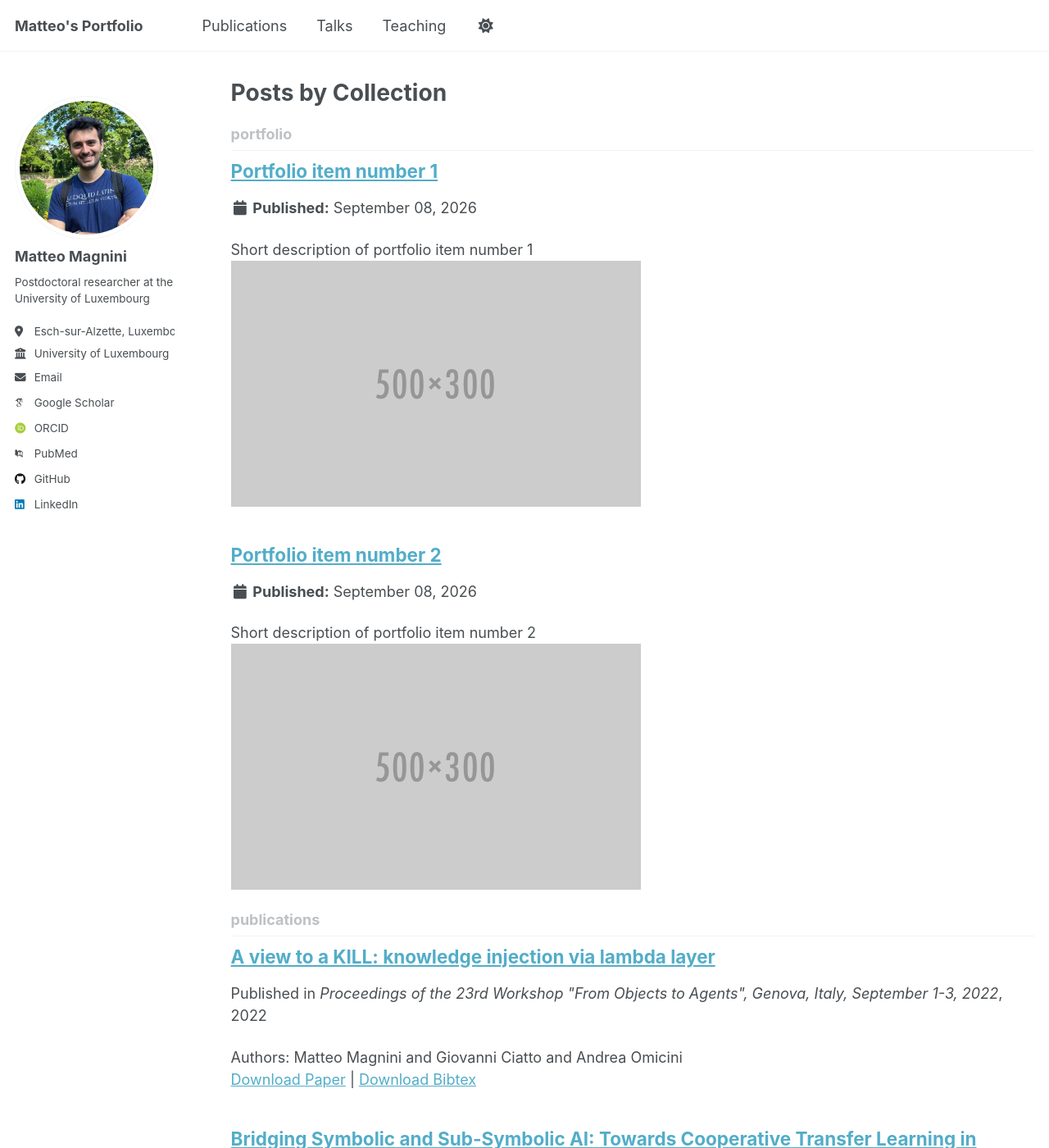
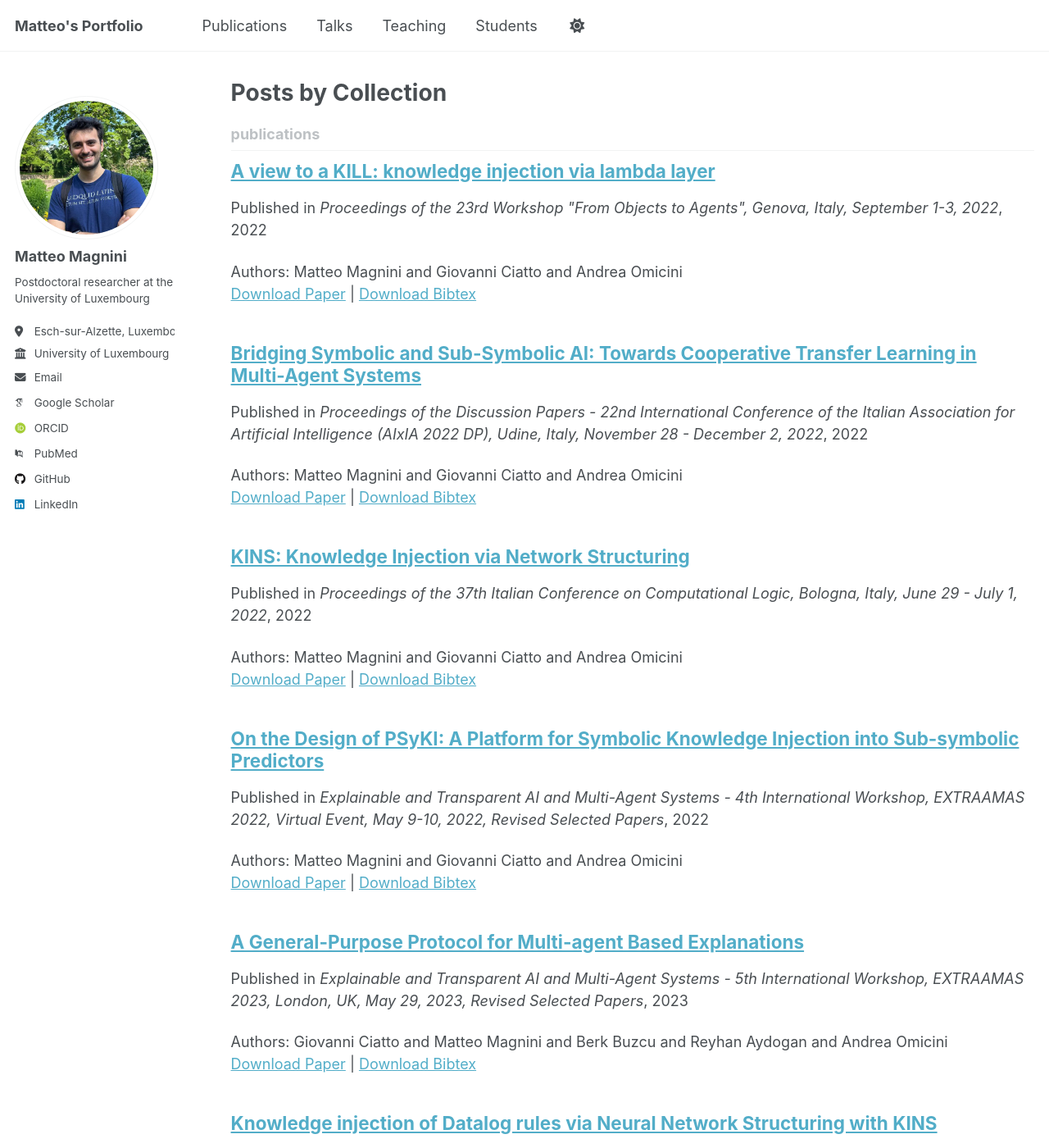
Before and after one commit to MatteoMagnini/matteomagnini.github.io, a Jekyll site: the page built from _pages/collection-archive.html, in a window 1280 px wide and 1400 px high. Shown: the whole window at 82% size. Built offline with Jekyll 4.4.1, drawn with Linux system fonts in a browser that asks for light colours; some web fonts are replaced; a script that is not in the unit is left out; some of the changed text lies outside the part shown.

Commit message:
chore: add students page

```diff
--- a/_config.yml
+++ b/_config.yml
@@ -224,7 +224,7 @@
   publications:
     output: true
     permalink: /:collection/:path/
-  portfolio:
+  students:
     output: true
     permalink: /:collection/:path/
   talks:
--- a/_data/navigation.yml
+++ b/_data/navigation.yml
@@ -17,8 +17,8 @@
   - title: "Teaching"
     url: /teaching/
 
-  #- title: "Portfolio"
-  #  url: /portfolio/
+  - title: "Students"
+    url: /students/
 
   #- title: "Blog Posts"
   #  url: /year-archive/
--- /dev/null
+++ b/_sass/layout/_students.scss
@@ -0,0 +1,79 @@
+.students-document-grid {
+  display: flex;
+  flex-wrap: wrap;
+  gap: 1.25rem;
+  margin-bottom: 2rem;
+  justify-content: flex-start;
+}
+
+/* Card */
+
+.resource-card {
+  background: var(--card-bg);
+  border-radius: 8px;
+  border: 1px solid var(--card-border);
+  padding: 0.9rem 1rem;
+  box-shadow: var(--card-shadow);
+  transition: transform 0.12s ease, box-shadow 0.12s ease, border-color 0.12s ease;
+  display: flex;
+  flex-direction: column;
+  justify-content: space-between;
+  width: 30%;
+  box-sizing: border-box;
+}
+
+.resource-card:hover {
+  transform: translateY(-2px);
+  box-shadow: var(--card-shadow-hover);
+  border-color: var(--card-border);
+}
+
+.resource-card-header {
+  margin-bottom: 0.4rem;
+}
+
+.resource-card-header-main {
+  display: flex;
+  align-items: flex-start;
+  justify-content: space-between;
+  gap: 0.5rem;
+}
+
+.resource-card-title {
+  font-size: 1.02rem;
+  margin: 0;
+}
+
+.resource-card-type-pill {
+  display: inline-flex;
+  align-items: center;
+  padding: 0.2rem 0.5rem;
+  border-radius: 999px;
+  background: var(--card-pill-bg);
+  font-size: 0.75rem;
+  white-space: nowrap;
+}
+
+.resource-card-body {
+  margin-top: 0.5rem;
+  flex-grow: 1;
+}
+
+.resource-card-description {
+  font-size: 0.82rem;
+  color: var(--card-text-main);
+  margin: 0;
+}
+
+.resource-card-footer {
+  margin-top: 0.8rem;
+}
+
+.resource-card-link {
+  font-size: 0.8rem;
+  text-decoration: none;
+}
+
+.resource-card-link:hover {
+  text-decoration: underline;
+}
--- a/assets/css/main.scss
+++ b/assets/css/main.scss
@@ -24,6 +24,7 @@
     "include/utilities",
     "layout/tables",
     "layout/teaching",
+    "layout/students",
     "layout/buttons",
     "layout/notices",
     "layout/masthead",
```
Also changed, not shown: _includes/resource-card.html (added, +35 -0 lines), _pages/students.html (added, +102 -0 lines), _students/academic-research.md (added, +8 -0 lines), _students/cognitive-surrender.md (added, +8 -0 lines), _students/github.md (added, +8 -0 lines).
